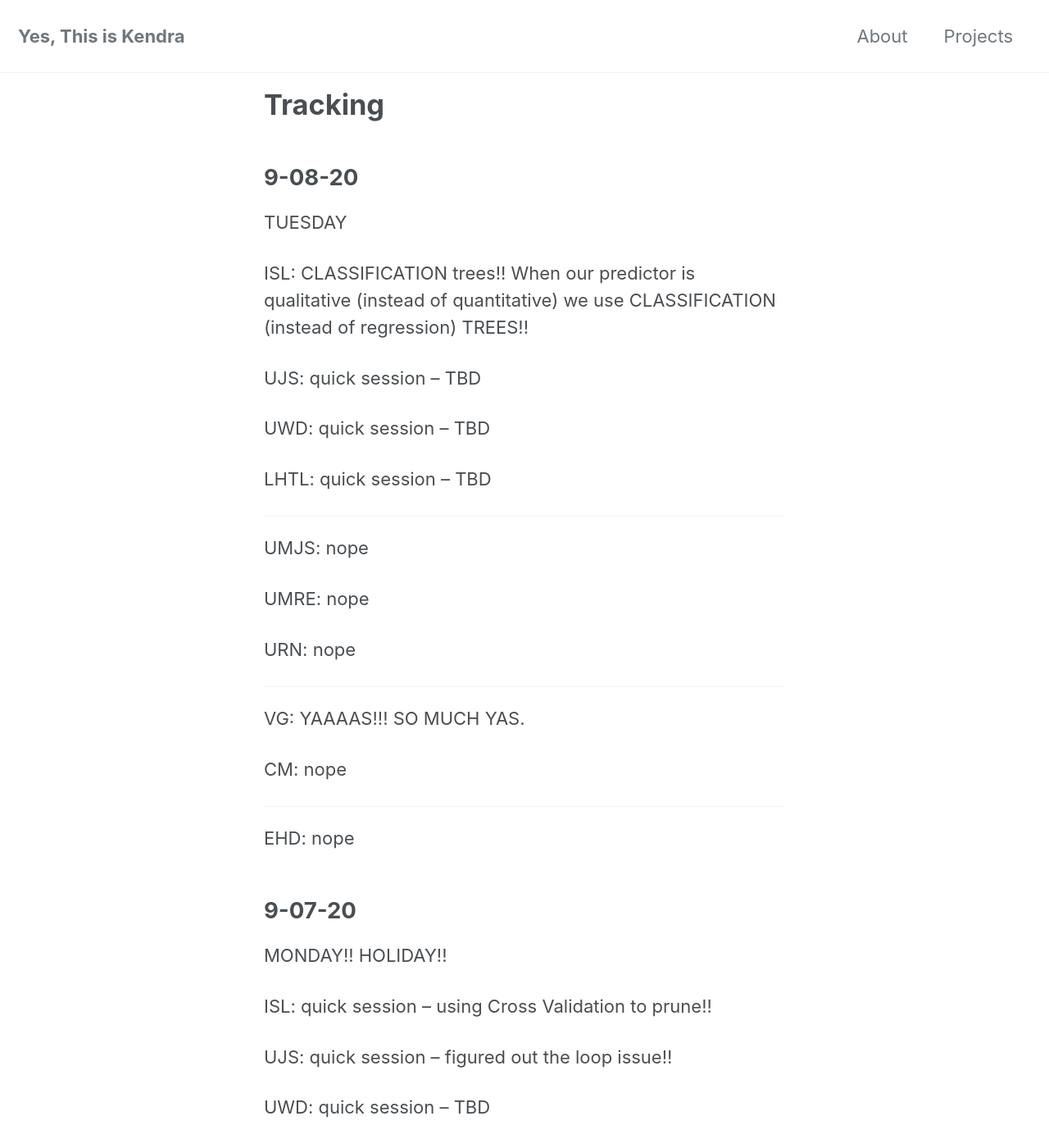
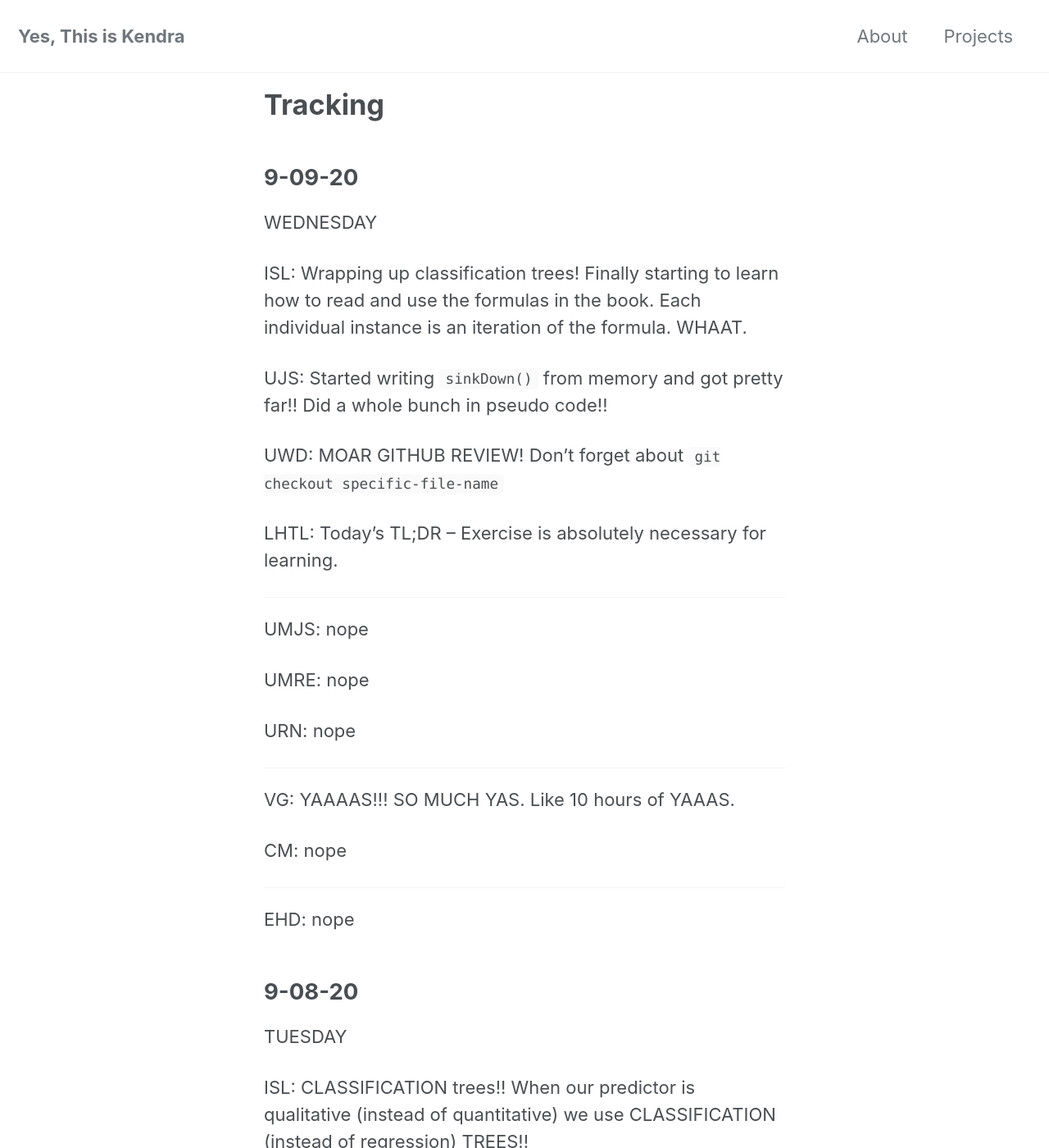
Before and after one commit to yesthisiskendra/yesthisiskendra.github.io, a Jekyll site: the page built from _pages/tracking.md, in a window 1280 px wide and 1400 px high. Shown: the whole window at 82% size. Built offline with Jekyll 4.4.1, drawn with Linux system fonts in a browser that asks for light colours; cached includes are drawn as plain includes; nearby versions of some CDN libraries.

Commit message:
Adding tracking

```diff
--- a/_pages/tracking.md
+++ b/_pages/tracking.md
@@ -3,6 +3,36 @@ layout: home
 title: "Tracking"
 permalink: /tracking/
 ---
+
+## 9-09-20
+
+WEDNESDAY
+
+ISL: Wrapping up classification trees! Finally starting to learn how to read and use the formulas in the book. Each individual instance is an iteration of the formula. WHAAT.
+
+UJS: Started writing `sinkDown()` from memory and got pretty far!! Did a whole bunch in pseudo code!!
+
+UWD: MOAR GITHUB REVIEW! Don't forget about `git checkout specific-file-name`
+
+LHTL: Today's TL;DR -- Exercise is absolutely necessary for learning.
+
+---
+
+UMJS: nope
+
+UMRE: nope
+
+URN: nope
+
+---
+
+VG: YAAAAS!!! SO MUCH YAS. Like 10 hours of YAAAS.
+
+CM: nope
+
+---
+
+EHD: nope
 
 ## 9-08-20
 
```
